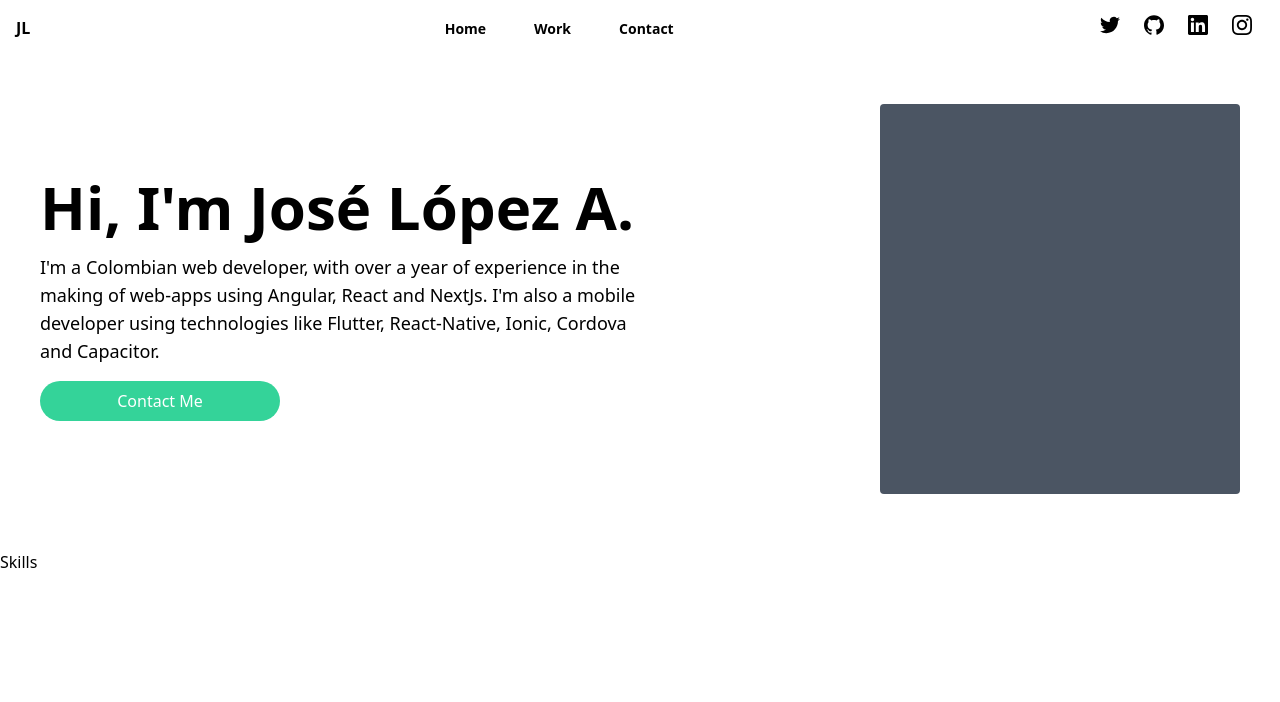
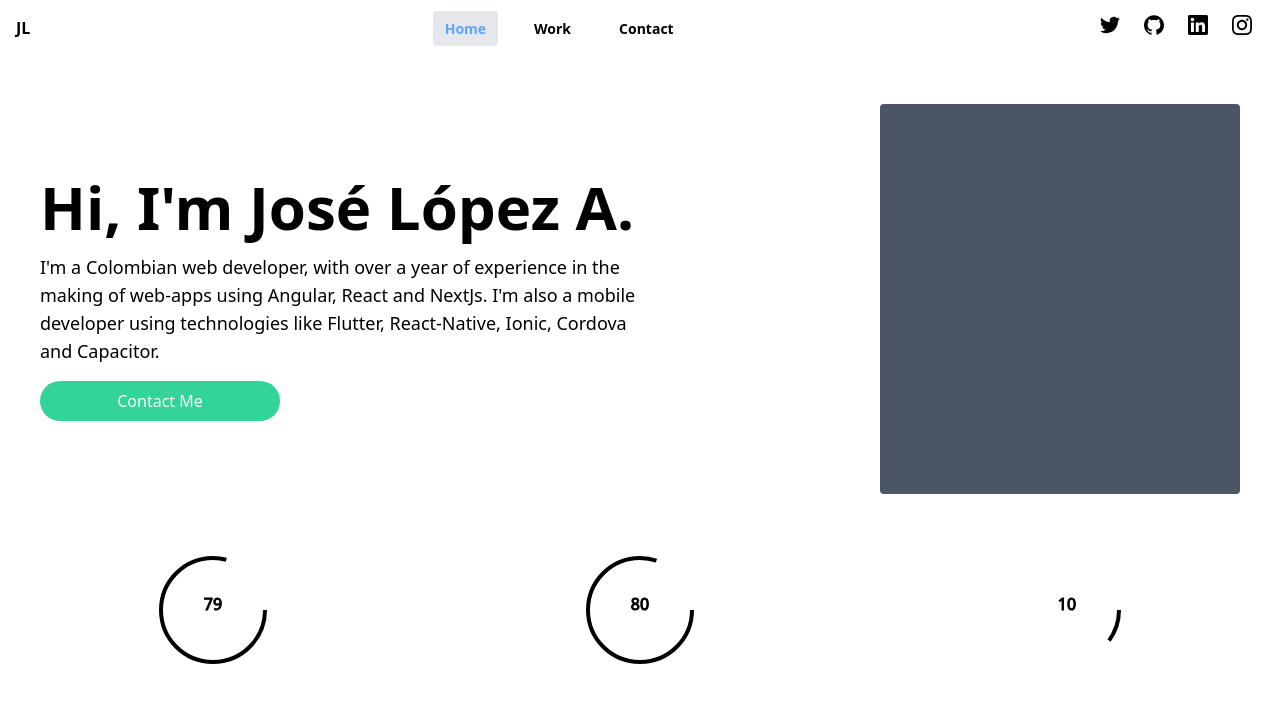
Before and after one commit to JoseLopez01/personal-website, a Next.js app: page / in a window 1280 px wide. Shown: the top 702 px of the page. Built offline with nearby package versions, Linux system fonts and the light colour scheme.

Commit message:
Some changes

```diff
--- a/components/Header.js
+++ b/components/Header.js
@@ -1,33 +1,49 @@
+import { useRouter } from 'next/dist/client/router';
 import Image from 'next/image';
 import Link from 'next/link';
 
 export default function Header() {
+  const router = useRouter();
+
+  /**
+   * TODO:
+   *
+   * - [] Create a new component for Links
+   * - [] Create a nwe component for Image Icons
+   * - [] Add responsive new navBar
+  */
   return (
     <nav className="max-h-10 h-10 md:rounded">
       <div className="flex justify-between items-center h-full px-4">
-        <div className="font-bold">
-          JL
-        </div>
+        <div className="font-bold">JL</div>
         <div className="hidden md:block">
           <div>
-            <Link
-              href="/"
-            >
-              <a className="transition duration-500 mx-3 px-3 py-2 rounded text-sm hover:bg-gray-200 font-bold">
+            <Link href="/">
+              <a
+                className={`transition duration-500 mx-3 px-3 py-2 rounded text-sm hover:bg-gray-200 font-bold ${
+                  router.pathname === '/' ? 'text-blue-400 bg-gray-200' : ''
+                }`}
+              >
                 Home
               </a>
             </Link>
-            <Link
-              href="/work"
-            >
-              <a className="transition duration-500 mx-3 px-3 py-2 rounded text-sm hover:bg-gray-200 font-bold">
+            <Link href="/work">
+              <a
+                className={`transition duration-500 mx-3 px-3 py-2 rounded text-sm hover:bg-gray-200 font-bold ${
+                  router.pathname === '/work' ? 'text-blue-400 bg-gray-200' : ''
+                }`}
+              >
                 Work
               </a>
             </Link>
-            <Link
-              href="/"
-            >
-              <a className="transition duration-500 mx-3 px-3 py-2 rounded text-sm hover:bg-gray-200 font-bold">
+            <Link href="/">
+              <a
+                className={`transition duration-500 mx-3 px-3 py-2 rounded text-sm hover:bg-gray-200 font-bold ${
+                  router.pathname === '/contact'
+                    ? 'text-blue-400 bg-gray-200'
+                    : ''
+                }`}
+              >
                 Contact
               </a>
             </Link>
--- /dev/null
+++ b/components/Skill.js
@@ -0,0 +1,40 @@
+import React, { useEffect, useRef } from 'react';
+import PropTypes from 'prop-types';
+
+export default function Skill({ percent }) {
+  const ref = useRef(null);
+
+  useEffect(() => {
+    const circle = ref.current;
+    const radius = circle.r.baseVal.value;
+    const circumference = radius * 2 * Math.PI;
+
+    circle.style.strokeDasharray = `${circumference} ${circumference}`;
+    circle.style.strokeDashoffset = `${circumference}`;
+    circle.style.strokeDashoffset =
+      circumference - (percent / 100) * circumference;
+  }, [percent]);
+
+  return (
+    <svg
+      xmlns="http://www.w3.org/2000/svg"
+      width="120"
+      height="120"
+    >
+      <circle
+        stroke="black"
+        strokeWidth="4"
+        fill="transparent"
+        r="52"
+        cx="60"
+        cy="60"
+        ref={ref}
+        rotate="-90deg"
+      >
+      </circle>
+      <text stroke="black" strokeWidth="1" x="50%" y="50%" textAnchor="middle">
+        { percent }
+      </text>
+    </svg>
+  );
+}
--- a/components/Skills.js
+++ b/components/Skills.js
@@ -1,5 +1,14 @@
-import React from 'react';
+import React, { useEffect } from 'react';
+import Skill from './Skill';
 
 export default function Skills() {
-  return <div>Skills</div>;
+  const percents = [79, 80, 10];
+
+  return (
+    <div className="flex justify-around">
+      {percents.map((percent, i) => (
+        <Skill key={i} percent={percent} />
+      ))}
+    </div>
+  );
 }
```
